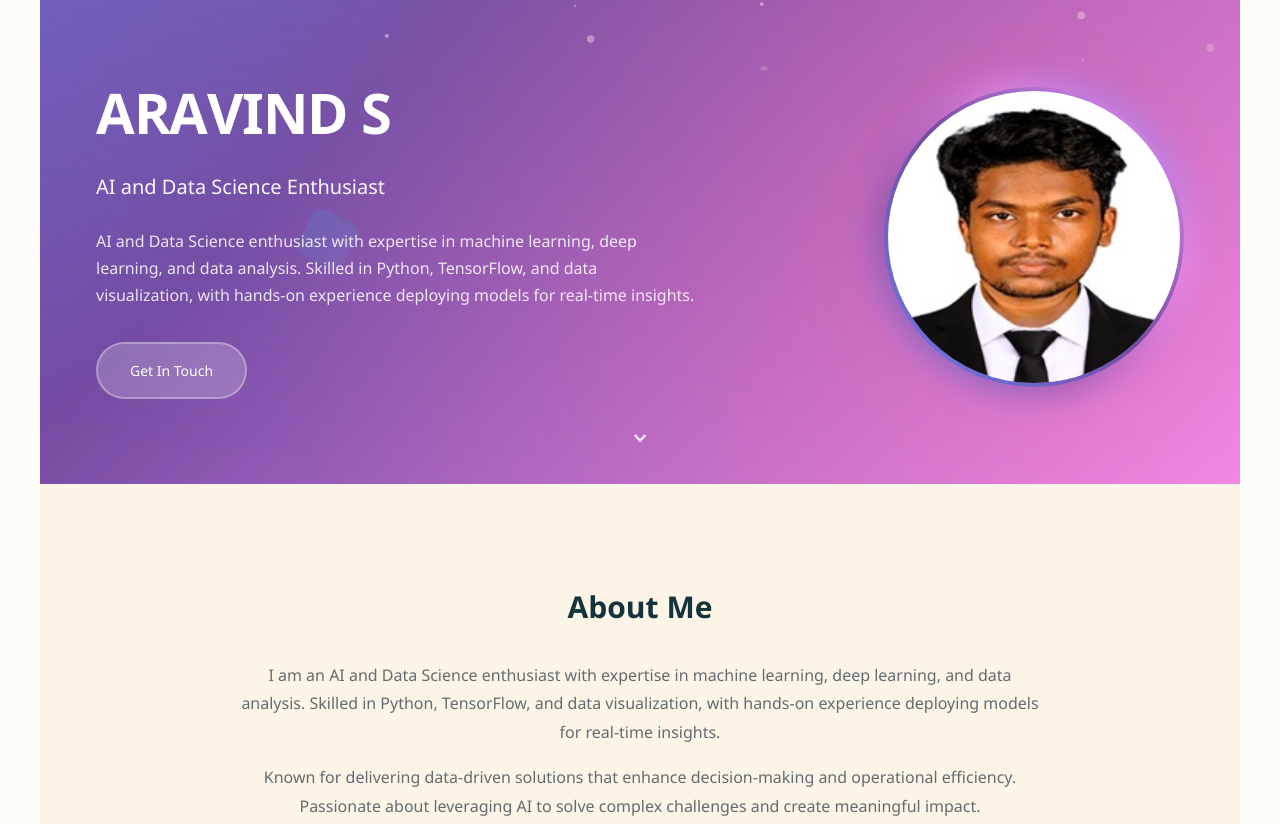
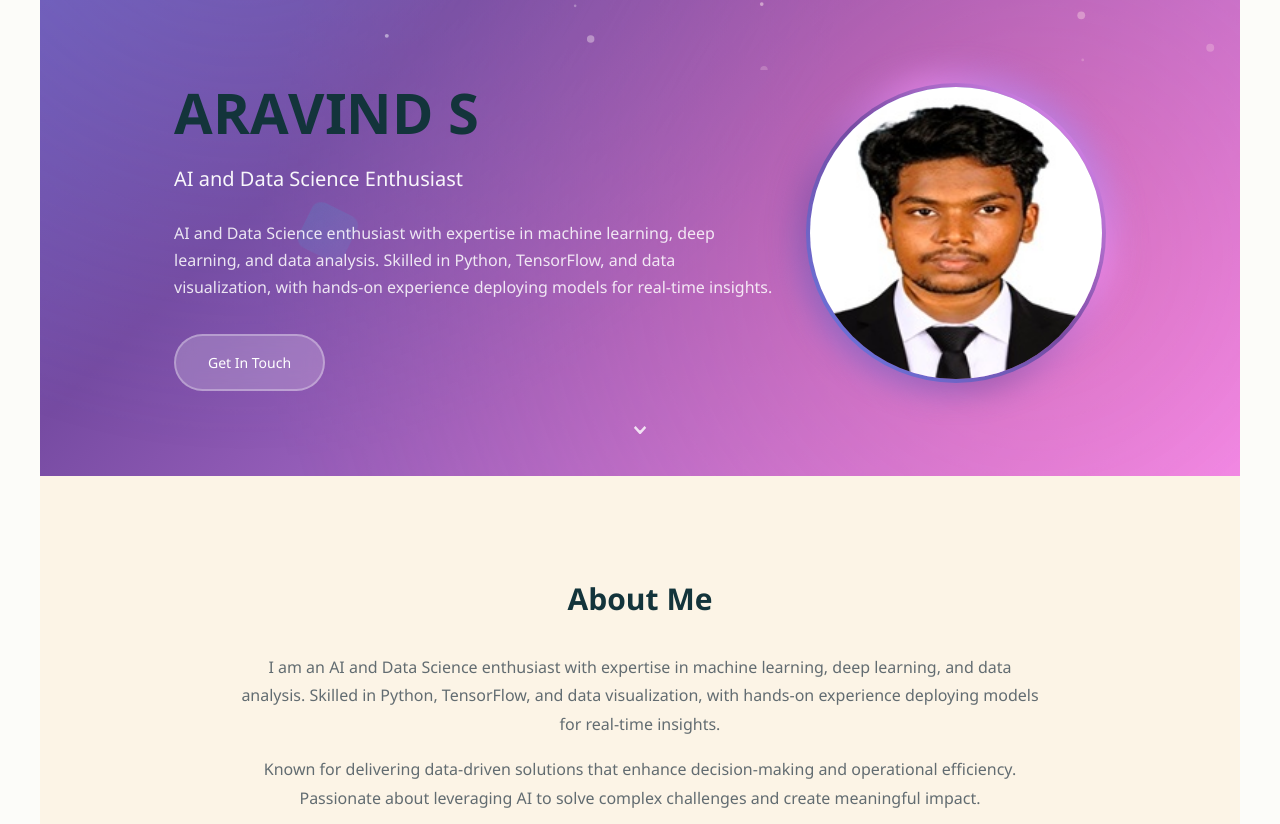
Before and after one commit to Aravindskms11/portfolio, a plain HTML site: page index.html in a window 1280 px wide. Shown: the part 830-1654 px from the top of the page. Drawn offline with Linux system fonts and the light colour scheme.

Commit message:
Update index.html

```diff
--- a/index.html
+++ b/index.html
@@ -345,7 +345,7 @@
             display: flex;
             align-items: center;
             justify-content: center;
-            gap: var(--space-64);
+            gap: var(--space-32);
             max-width: 1200px;
             width: 100%;
             padding: 0 var(--space-24);
@@ -379,21 +379,20 @@
             0%, 100% { opacity: 0.8; transform: scale(1); }
             50% { opacity: 1; transform: scale(1.1); }
         }
-
-        .hero-content {
-            position: relative;
-            z-index: 10;
-            width: 100%;
-        }
-
         .hero-content h1 {
             font-size: 56px;
-            margin-bottom: var(--space-16);
-            color: #ffffff;
-            font-weight: 700;
-            letter-spacing: -0.02em;
-            text-align: left;
-        }
+            margin-bottom: var(--space-16); /* Reduce this value */
+            /* Change to: */
+            margin-bottom: var(--space-8);
+        }
+
+        .hero-content .subtitle {
+            font-size: var(--font-size-2xl);
+            margin-bottom: var(--space-24); /* Reduce this value */
+            /* Change to: */
+            margin-bottom: var(--space-12);
+        }
+
 
         /* Profile Photo Styles */
         .profile-photo-wrapper {
```
